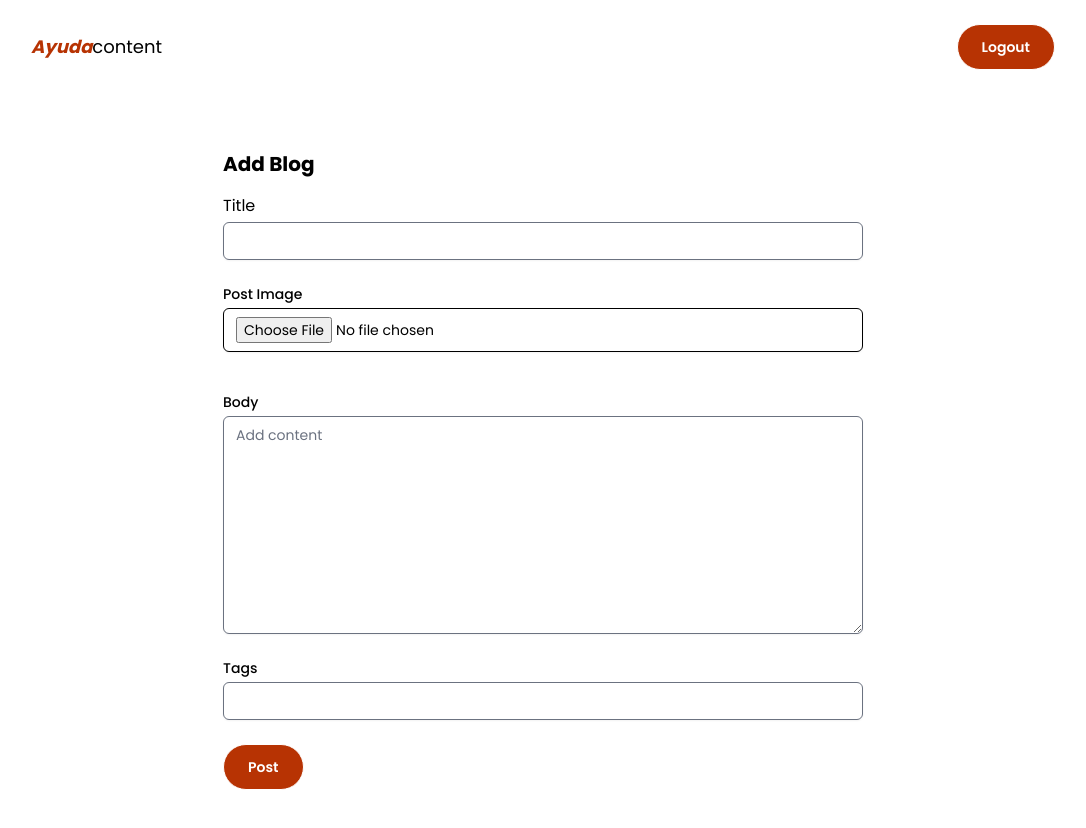
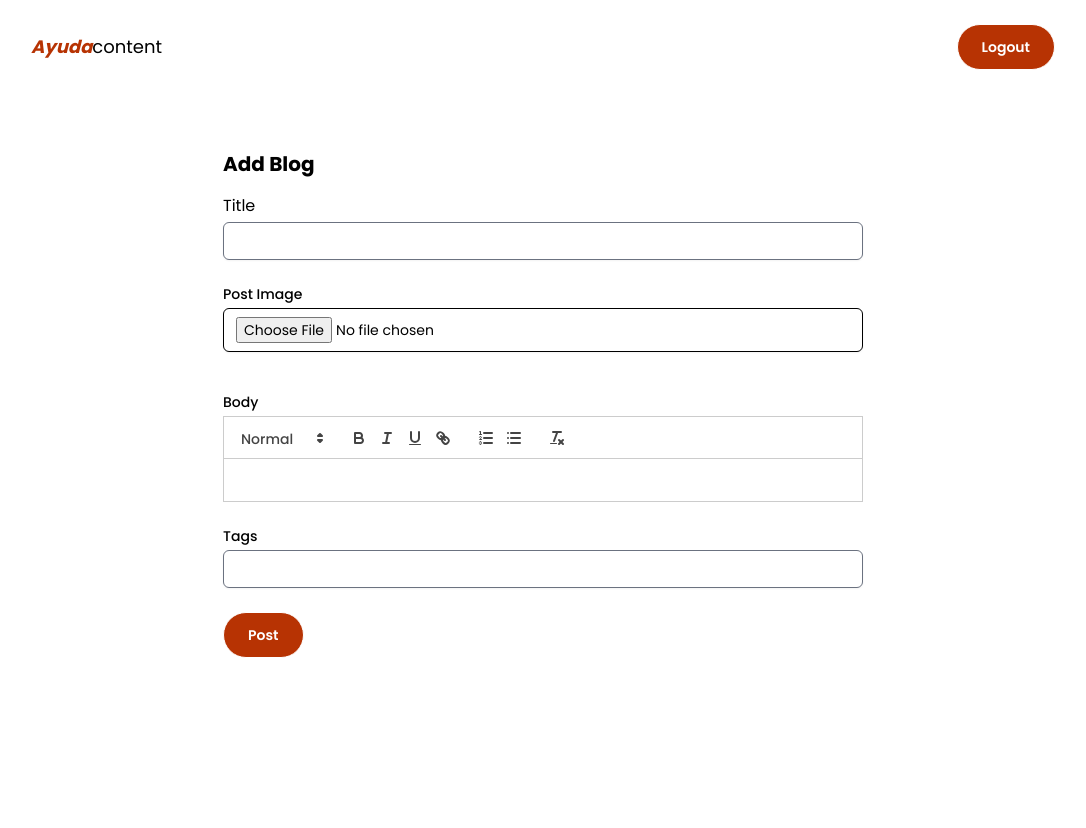
Before and after one commit to IsraelChidera/ayuda-content, a React (Create React App) app: page /posting in a window 1280 px wide. Shown: the top 828 px of the page, without its empty margins (97-1183 px from the left). After the commit the page ends 800 px from the top, so only its background shows below. Built offline with nearby package versions, Linux system fonts and the light colour scheme; no server answers; sample sign-in values are in the browser's storage.

Commit message:
Feature: Quill rich text editor added

```diff
--- a/package.json
+++ b/package.json
@@ -10,11 +10,13 @@
     "@testing-library/jest-dom": "^5.14.1",
     "@testing-library/react": "^13.0.0",
     "@testing-library/user-event": "^13.2.1",
+    "@tinymce/tinymce-react": "^4.2.0",
     "aos": "^2.3.4",
     "firebase": "^9.10.0",
     "nth-check": "2.0.1",
     "react": "^18.2.0",
     "react-dom": "^18.2.0",
+    "react-quill": "^2.0.0",
     "react-router-hash-link": "^2.4.3",
     "swiper": "^8.4.2",
     "web-vitals": "^2.1.0"
--- a/src/pages/Blog.jsx
+++ b/src/pages/Blog.jsx
@@ -39,7 +39,7 @@ const Blog = () => {
             <section className='mx-auto w-4/5 mb-20 mt-20'>
                 {
                     posts.length===0? (
-                        <p>No blog article has been posted</p>
+                        <p>Fetching blog post... Please wait</p>
                     )
                     :
                     !loading?
@@ -62,9 +62,13 @@ const Blog = () => {
                                                 {post.Title}
                                             </h1>
 
-                                            <p className="text-base mt-2 content">
-                                                {post.Post}
-                                            </p>
+                                            <div
+                                                dangerouslySetInnerHTML={{__html: post.Post}}
+                                                className="text-base mt-2 content"
+                                            >
+                                                {/* {post.Post} */}
+
+                                            </div>
                                         </div>
 
                                         <p className="text-sm mt-16 lg:block hidden">
--- a/src/pages/Posting.jsx
+++ b/src/pages/Posting.jsx
@@ -8,12 +8,15 @@ import { signOut } from "firebase/auth";
 import { ref, uploadBytesResumable, getDownloadURL } from "firebase/storage";
 import {useNavigate} from 'react-router-dom';
 import { useAuthContext } from '../context/authContext';
+import ReactQuill from 'react-quill';
+import 'react-quill/dist/quill.snow.css';
 
 const Posting = () => {
+    const [value, setValue] = useState("");
     const [formData, setFormData] = useState({
         title: "",
         tag:"",
-        post:"",
+        // post:"",
         postimage:"",
         createdAt: Timestamp.now().toDate(),
     })
@@ -36,28 +39,13 @@ const Posting = () => {
         setFormData({...formData, [e.target.name]:e.target.value});
     }
 
-    // console.log("user", auths.user());
     console.log("user", auths.users);
 
     const onBlogPost = async (e) =>{
-        console.log(formData);
+        console.log(formData, value);
         setLoading(true);
 
         e.preventDefault();
-
-        // try {
-        //     const docRef = await addDoc(collection(db, "users"), {
-        //       Title: formData.title,
-        //       Tag: formData.tag,
-        //       Post: formData.post,
-        //     //   publish: db.firestore.Timestamp.fromDate(new Date())
-        //     });
-        //     console.log("Document written with ID: ", docRef.id);
-        //     alert("Blog post added sucessfully")
-        // } catch (e) {
-        //     console.error("Error adding document: ", e);
-        //     alert("Unable to post to blog. Try again!")
-        // }
 
         const storageRef = ref(
             storage,
@@ -81,9 +69,10 @@ const Posting = () => {
                 setFormData({
                     title: "",
                     tag:"",
-                    post:"",
+                    // post:"",
                     postimage:"",
                 });
+                // value:"";
 
                 getDownloadURL(uploadImage.snapshot.ref)
                 .then((url) => {
@@ -91,7 +80,7 @@ const Posting = () => {
                     addDoc(articleRef,{
                         Title: formData.title,
                         Tag: formData.tag,
-                        Post: formData.post,
+                        Post: value,
                         postimage: url,
                         createdAt: Timestamp.now().toDate(),
                     })
@@ -193,14 +182,23 @@ const Posting = () => {
                         <label className="block text-sm font-medium text-gray-700">
                             Body
                         </label>
+
                         <div className="mt-1">
-                        <textarea
+                            {/* <textarea
                                 name="post"
                                 rows={10}
                                 value={formData.post}
                                 className="mt-1 block w-full rounded-md border-gray-300 shadow-sm focus:border-indigo-500 focus:ring-indigo-500 sm:text-sm"
                                 placeholder="Add content"
                                 onChange={handleChange}
+                            /> */}
+                            <ReactQuill
+                                theme="snow"
+                                // value={value}
+                                name="post"
+                                value={value}
+                                onChange={setValue}
+                                // onChange={handleChange}
                             />
                         </div>
                     </div>
```
Also changed, not shown: 1 other file (tests, documents, lock files or other folders). Lines whose indentation alone changed are shown as unchanged.
